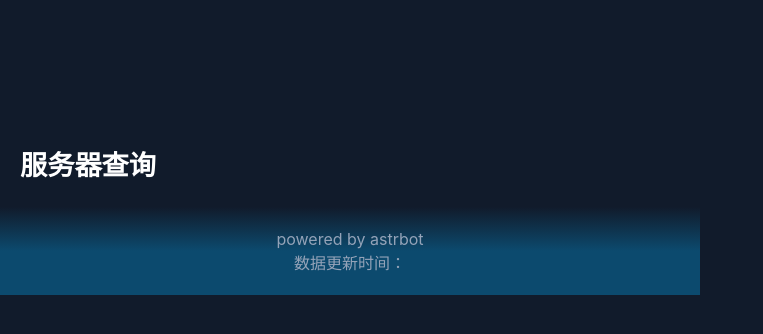
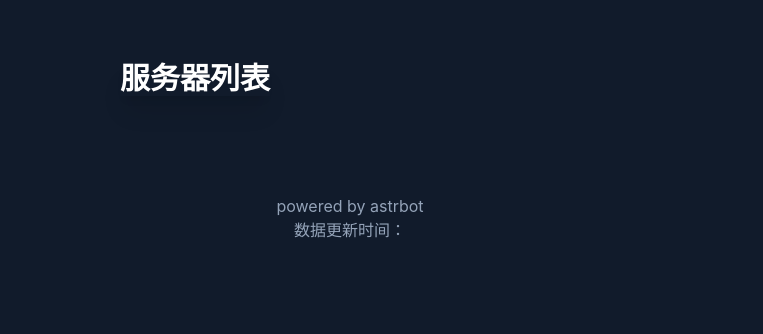
Before and after one commit to yuxuanmian/astrbot_plugin_battlefield_tool, a Python web app: template template/template_servers.html in a window 1280 px wide. Shown: the top 334 px of the page, without its empty margins (0-763 px from the left). Run offline with Jinja, Linux system fonts and the light colour scheme; the template is opened without the code that fills it, so the values that code supplies are empty; some libraries are stand-ins or nearby versions.

Commit message:
v0.1.3 修改样式

```diff
--- a/template/server_card.html
+++ b/template/server_card.html
@@ -1,28 +1,28 @@
 {% macro server_card(w) %}
-<div class="flex grid grid-cols-6 gap-2 rounded-lg" style="padding: 10px; background-color: rgba(255,255,255,0.05);">
-    <div class=" col-span-2 row-span-2 flex flex-col justify-center items-center">
+<div class="flex gap-2 rounded-lg" style="padding: 10px; background-color: rgba(255,255,255,0.05);">
+    <div class="flex flex-col justify-center items-center">
         <img src="{{ w.url }}" class="object-scale-down" style="height:90px;width:200px;"/>
-        {{ w.prefix }}
+        {{ w.currentMap }}
     </div>
-    <div>
-        <div class="text-1xl text-yellow-400">模式</div>
-        <div class="text-2xl font-bold font-mono">{{ w.mode }}h</div>
-    </div>
-    <div>
-        <div class="text-1xl text-yellow-400">地图</div>
-        <div class="text-2xl font-bold font-mono">{{ w.currentMap }}</div>
-    </div>
-    <div>
-        <div class="text-1xl text-yellow-400">Info</div>
-        <div class="text-2xl font-bold font-mono">{{ w.serverInfo }}</div>
-    </div>
-    <div>
-        <div class="text-1xl text-yellow-400">区域</div>
-        <div class="text-2xl font-bold font-mono">{{ w.region }}</div>
-    </div>
-    <div>
-        <div class="text-1xl text-yellow-400">国家</div>
-        <div class="text-2xl font-bold font-mono">{{ w.country }}</div>
+    <div class="flex-1 flex flex-col gap-2">
+        <div>
+            <div class="text-1xl text-yellow-400">服名</div>
+            <div class="text-xl font-bold font-mono">{{ w.prefix }}</div>
+        </div>
+        <div class="flex grid grid-cols-3 gap-2">
+            <div>
+                <div class="text-1xl text-yellow-400">模式</div>
+                <div class="text-xl font-bold font-mono">{{ w.mode }}</div>
+            </div>
+            <div>
+                <div class="text-1xl text-yellow-400">人数</div>
+                <div class="text-xl font-bold font-mono">{{ w.serverInfo }}</div>
+            </div>
+            <div>
+                <div class="text-1xl text-yellow-400">国家</div>
+                <div class="text-xl font-bold font-mono">{{ w.country }}</div>
+            </div>
+        </div>
     </div>
 </div>
 {% endmacro %}
--- a/template/template.html
+++ b/template/template.html
@@ -134,8 +134,7 @@
         查看更多数据
     </div>
 </div>
-<div class="bg-gradient-to-b from-bb via-sky-900 to-sky-900 flex flex-col justify-center items-center text-slate-400"
-     style="padding-top: 20px; margin-top:20px; padding-bottom:20px;">
+<div class="flex flex-col justify-center items-center text-slate-400 py-3">
     <span>powered by astrbot</span>
     <span>数据更新时间：{{ update_time }}</span>
 </div>
--- a/template/template_servers.html
+++ b/template/template_servers.html
@@ -1,7 +1,7 @@
 <!DOCTYPE html>
 <html>
 <head>
-    <meta name="viewport" content="width=700px,height=10px,initial-scale=1">
+    <meta name="viewport" content="width=700px,initial-scale=1">
     <script src="https://cdn.tailwindcss.com"></script>
     <script>
         tailwind.config = {
@@ -21,16 +21,6 @@
             font-family: -apple-system, BlinkMacSystemFont, "Segoe UI", Helvetica, Arial, sans-serif, "Apple Color Emoji", "Segoe UI Emoji";
             font-weight: 400;
             width: 700px;
-            height: 10px;
-        }
-
-        t1 {
-            font-size: 1.7em;
-            font-weight: 700;
-            padding-bottom: 40px;
-
-            margin: 80px 20px 20px;
-            text-align: center;
         }
     </style>
     <title></title>
@@ -40,12 +30,11 @@
 <div class="bg-cover" style="background-image: url({{ banner }});">
     <div style="margin-left:40px;padding-top: 60px;padding-bottom: 20px; margin-right: 350px;"
          class="flex flex-col flex-nowarp justify-center items-center">
+        <div class="font-bold text-3xl shadow-xl">服务器列表</div>
     </div>
     <div class="bg-gradient-to-b from-transparent to-bb" style="padding: 3%;"> &nbsp;</div>
 </div>
-<t1>服务器查询</t1>
-<br/>
-<div class="flex flex-col justify-center gap-2" style="margin:0px 20px; ">
+<div class="flex flex-col justify-center gap-2" style="margin:0 20px; ">
     {% from "server_card.html" import server_card %}
     {% if servers_data is not none %}
     {% for server in servers_data %}
@@ -56,8 +45,7 @@
     <div class="text-center text-slate-400">暂无武器数据</div>
     {% endif %}
 </div>
-<div class="bg-gradient-to-b from-bb via-sky-900 to-sky-900 flex flex-col justify-center items-center text-slate-400"
-     style="padding-top: 20px; margin-top:20px; padding-bottom:20px;">
+<div class="flex flex-col justify-center items-center text-slate-400 py-3">
     <span>powered by astrbot</span>
     <span>数据更新时间：{{ update_time }}</span>
 </div>
--- a/template/template_vehicles.html
+++ b/template/template_vehicles.html
@@ -57,8 +57,7 @@
     <div class="text-center text-slate-400">暂无载具数据</div>
     {% endif %}
 </div>
-<div class="bg-gradient-to-b from-bb via-sky-900 to-sky-900 flex flex-col justify-center items-center text-slate-400"
-     style="padding-top: 20px; margin-top:20px; padding-bottom:20px;">
+<div class="flex flex-col justify-center items-center text-slate-400 py-3">
     <span>powered by astrbot</span>
     <span>数据更新时间：{{ update_time }}</span>
 </div>
--- a/template/template_weapons.html
+++ b/template/template_weapons.html
@@ -58,8 +58,7 @@
     <div class="text-center text-slate-400">暂无武器数据</div>
     {% endif %}
 </div>
-<div class="bg-gradient-to-b from-bb via-sky-900 to-sky-900 flex flex-col justify-center items-center text-slate-400"
-     style="padding-top: 20px; margin-top:20px; padding-bottom:20px;">
+<div class="flex flex-col justify-center items-center text-slate-400 py-3">
     <span>powered by astrbot</span>
     <span>数据更新时间：{{ update_time }}</span>
 </div>
--- a/utils/template.py
+++ b/utils/template.py
@@ -165,7 +165,7 @@ def bf_servers_html_builder(servers_data, game):
     html = SERVERS_TEMPLATE.render(
         banner=banner,
         update_time=update_time,
-        servers_data=servers_data if servers_data else None,
+        servers_data=servers_data['servers'] if servers_data else None,
         game=game
     )
     return html
```
